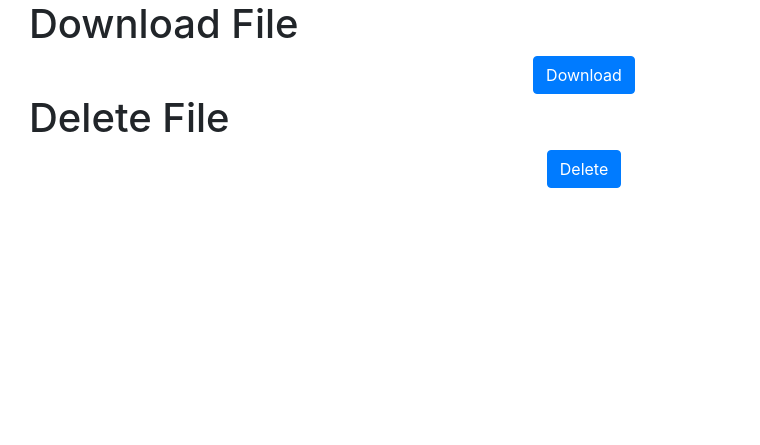
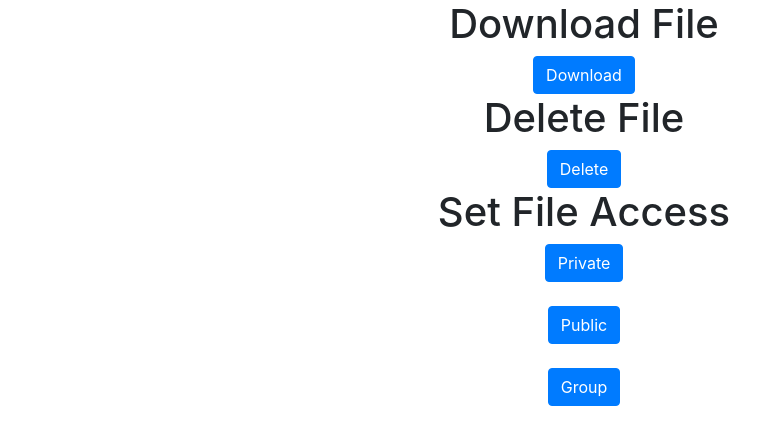
Before and after one commit to xhoodie123/iBox-Flask-, a Flask app: page /uploads/1 in a window 1280 px wide. Shown: the part 58-503 px from the top of the page, without its empty margins (56-816 px from the left). Run offline with Flask 2, Linux system fonts and the light colour scheme; the visitor is signed in with stand-in values (Sample User, id 1); some libraries are stand-ins or nearby versions.

Commit message:
minor ui fixes

```diff
--- a/website/__init__.py
+++ b/website/__init__.py
@@ -1,11 +1,11 @@
 from flask import Flask, render_template, url_for
 from flask_sqlalchemy import SQLAlchemy
-from os import path
 from flask_login import LoginManager, login_manager
-import os
 from flask_socketio import SocketIO
 import socketio
 from werkzeug.routing import BaseConverter
+import os
+from os import path
 
 socketio = SocketIO()
 db = SQLAlchemy()  # define a new database
--- a/website/auth.py
+++ b/website/auth.py
@@ -1,11 +1,10 @@
-import re
 from flask import Blueprint, render_template, request, flash, redirect, url_for
+from flask_login import login_user, login_required, logout_user, current_user
 from sqlalchemy.sql.functions import current_user, user
 from .models import User
 # encrypts password, no inverse function
 from werkzeug.security import generate_password_hash, check_password_hash
 from . import UPLOAD_FOLDER, db
-from flask_login import login_user, login_required, logout_user, current_user
 
 # defines blueprint of our app aka a bunch of ursl
 auth = Blueprint("auth", __name__)  # defines blueprint
--- a/website/templates/manage_file.html
+++ b/website/templates/manage_file.html
@@ -1,7 +1,10 @@
 {% extends "base.html" %} {%block title %}Download{% endblock %}
 
 {% block content %}
-<h1>Download File</h1>
+
+<div align="center">
+	<h1>Download File</h1>
+</div>
 
 <body class="body">
 	<div class="container" align="center">
@@ -9,7 +12,10 @@
 		<a href="/return-files/{{value}}" target="blank"><button class='btn btn-primary'>Download</button></a>
 	</div>
 </body>
-<h1>Delete File</h1>
+
+<div align="center">
+	<h1>Delete File</h1>
+</div>
 
 <body class="body">
 	<div class="container" align="center">
@@ -17,4 +23,24 @@
 		<a href="/delete-files/{{value}}" target="blank"><button class='btn btn-primary'>Delete</button></a>
 	</div>
 </body>
+
+<div align="center">
+	<h1>Set File Access</h1>
+</div>
+
+<body class="body">
+	<div class="container" align="center">
+		<a<button class='btn btn-primary'>Private</button></a>
+	</div>
+	<br>
+	<div class="container" align="center">
+		<a<button class='btn btn-primary'>Public</button></a>
+	</div>
+	<br>
+	<div class="container" align="center">
+		<a<button class='btn btn-primary'>Group</button></a>
+	</div>
+
+</body>
+
 {%endblock%}
--- a/website/templates/uploads.html
+++ b/website/templates/uploads.html
@@ -9,5 +9,4 @@
     </li>
     {% endfor %}
 </ul>
-
 {% endblock %}
--- a/website/views.py
+++ b/website/views.py
@@ -1,10 +1,10 @@
-from posixpath import splitext
 from flask import Blueprint, render_template, request, flash, jsonify, g, session, url_for, session
 from flask.helpers import flash, send_from_directory
 from flask_login import login_required, current_user
+from flask_login.utils import login_url
+from werkzeug.exceptions import RequestEntityTooLarge
 from . models import User, LoginForm
 from . import db, UPLOAD_FOLDER, FILE_EXT
-import json  # for delete note
 # for securing uploaded file/download file
 from werkzeug.utils import secure_filename, send_file
 from flask import Flask, redirect, send_file, abort  # needed for downloads section
@@ -51,8 +51,8 @@ def left(message):
          ' has left the room.'}, room=room)
 
 
+@views.route('/home', methods=['GET', 'POST'])
 @login_required
-@views.route('/home', methods=['GET', 'POST'])
 def home():
     form = LoginForm()
     if form.validate_on_submit():
@@ -65,8 +65,8 @@ def home():
     return render_template('home.html', form=form, user=current_user)
 
 
+@views.route('/chat')
 @login_required
-@views.route('/chat')
 def chat():
     username = session.get('username', '')
     room = session.get('room', '')
@@ -75,8 +75,8 @@ def chat():
     return render_template('chat.html', username=username, room=room, user=current_user)
 
 
+@views.route('/uploadfile', methods=['GET', 'POST'])
 @login_required
-@views.route('/uploadfile', methods=['GET', 'POST'])
 def upload_file():
     if request.method == 'POST':
         # check if the post request has the file part
@@ -105,11 +105,13 @@ def upload_file():
 
 # had to be changed to allow button function
 @views.route('/uploads/<filename>', methods=['GET'])
+@login_required
 def manage_file(filename):
     return render_template('manage_file.html', user=current_user, value=filename)
 
 
 @views.route('/return-files/<filename>')
+@login_required
 def return_files(filename):
     file_path = 'uploads/' + filename
     if filename == '<filename>':
@@ -119,6 +121,7 @@ def return_files(filename):
 
 
 @views.route('/delete-files/<filename>')
+@login_required
 def delete_files(filename):
     if filename == '<filename>':
         flash('File not found!', category='error')
@@ -131,6 +134,7 @@ def delete_files(filename):
 
 @views.route('/', defaults={'req_path': ''})
 @views.route('/<path:req_path>')
+@login_required
 def list_file(req_path):
     # joining the base and requested path
     abs_path = os.path.join('website/', req_path)
@@ -143,17 +147,19 @@ def list_file(req_path):
     uploads = os.listdir(abs_path)
     return render_template('uploads.html', uploads=uploads, user=current_user)
 
-
 @views.route('/group_manager', methods=['GET'])
+@login_required
 def group_manager():
     return render_template('group_manager.html', user=current_user)
 
 
 @views.route('/create_group', methods=['GET'])
+@login_required
 def create_group():
     return render_template('create_group.html', user=current_user)
 
 
 @views.route('/join_group', methods=['GET'])
+@login_required
 def join_group():
     return render_template('join_group.html', user=current_user)
```
Also changed, not shown: website/templates/delete_file.html (deleted, +0 -12 lines), website/templates/download_file.html (deleted, +0 -12 lines), application.py (line endings or trailing spaces).
